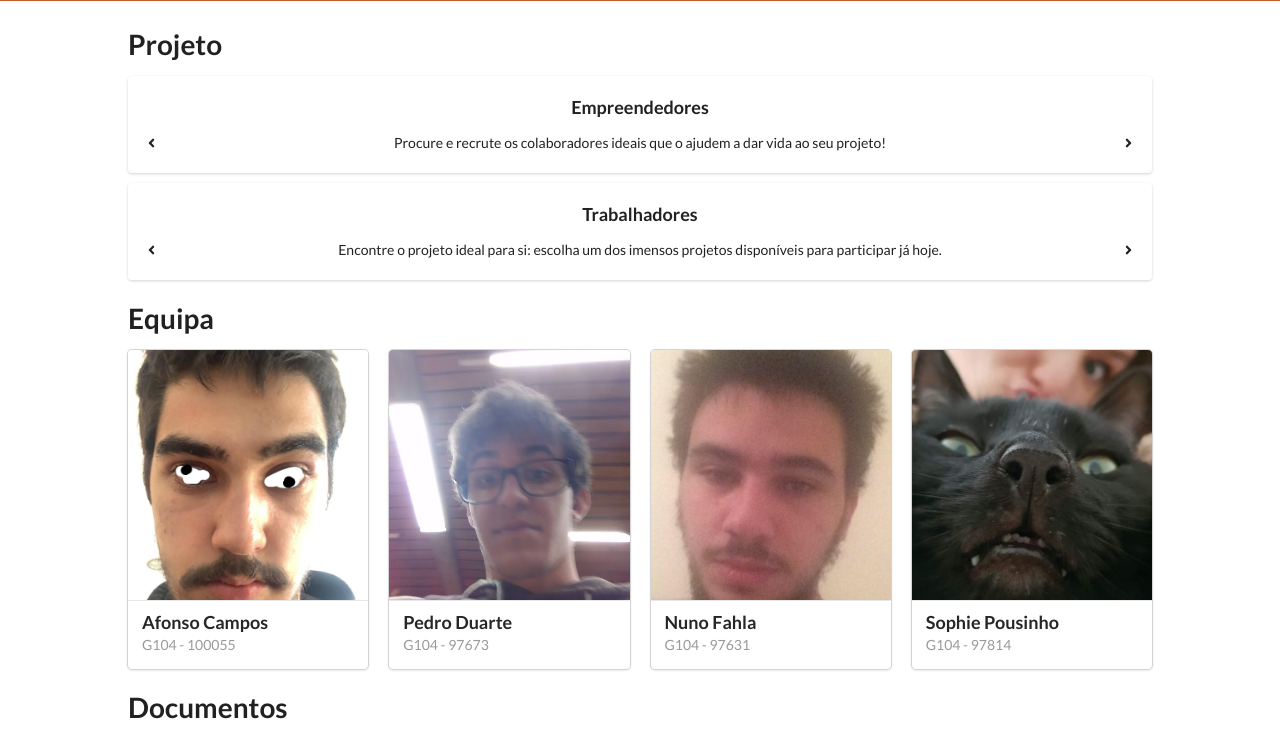
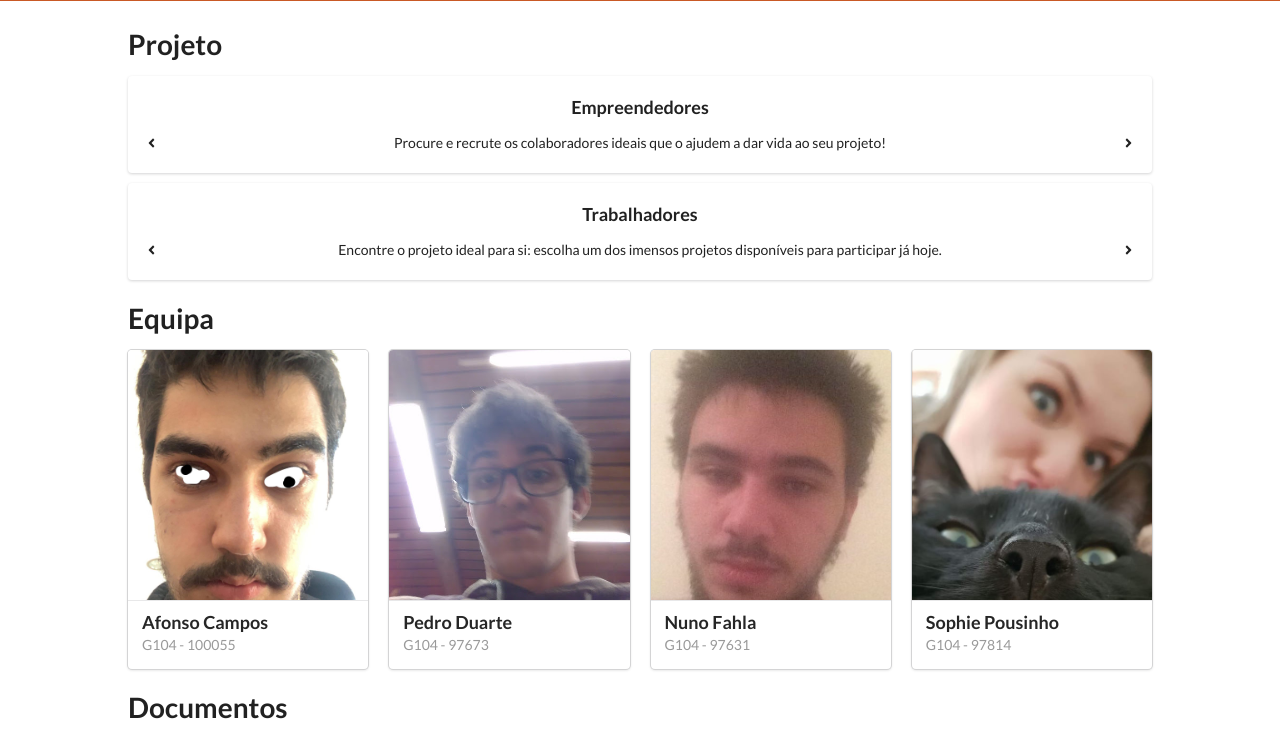
Before and after one commit to G104-Recruits/microsite, a plain HTML site: page index.html in a window 1280 px wide. Shown: the part 391-1128 px from the top of the page. Drawn offline with Linux system fonts and the light colour scheme.

Commit message:
sophie photo fix

```diff
--- a/index.html
+++ b/index.html
@@ -108,7 +108,7 @@
           </div>
         </div>
         <div class="fluid card">
-          <div class="image" style="background-image: url(imgs/sophie.jpg)">
+          <div class="image" style="background-image: url(imgs/sophie.jpg); background-position: center top;">
           </div>
           <div class="content">
             <div class="header">Sophie Pousinho</div>
```
